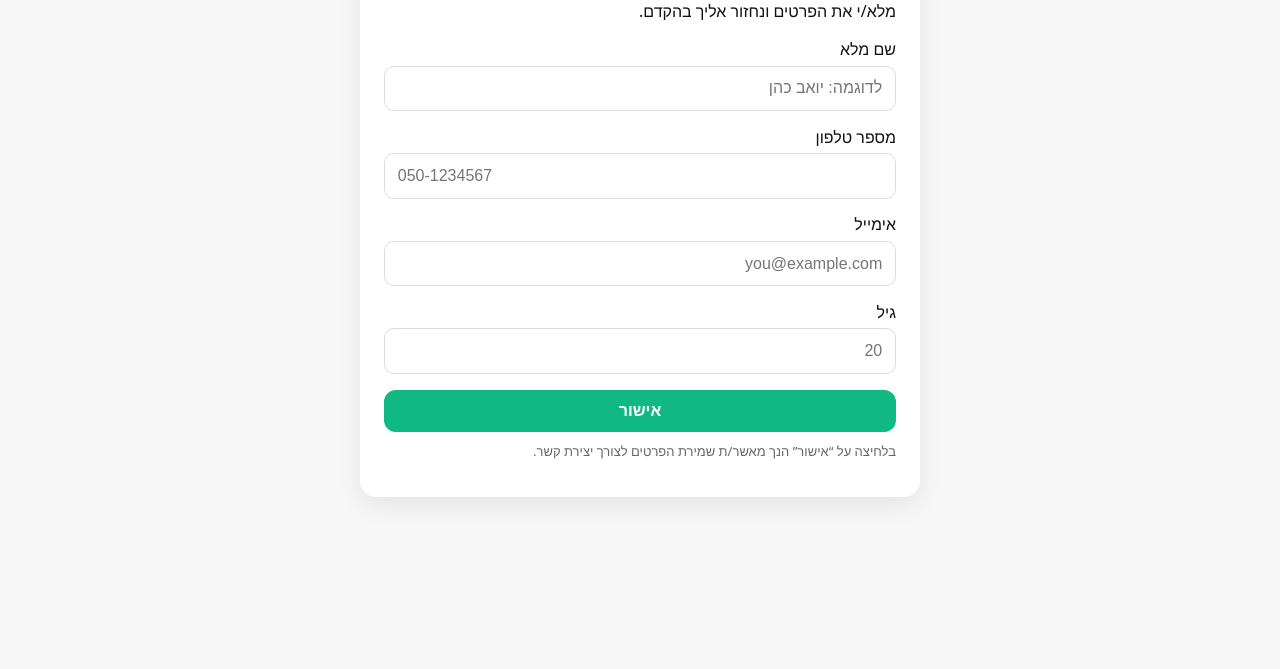
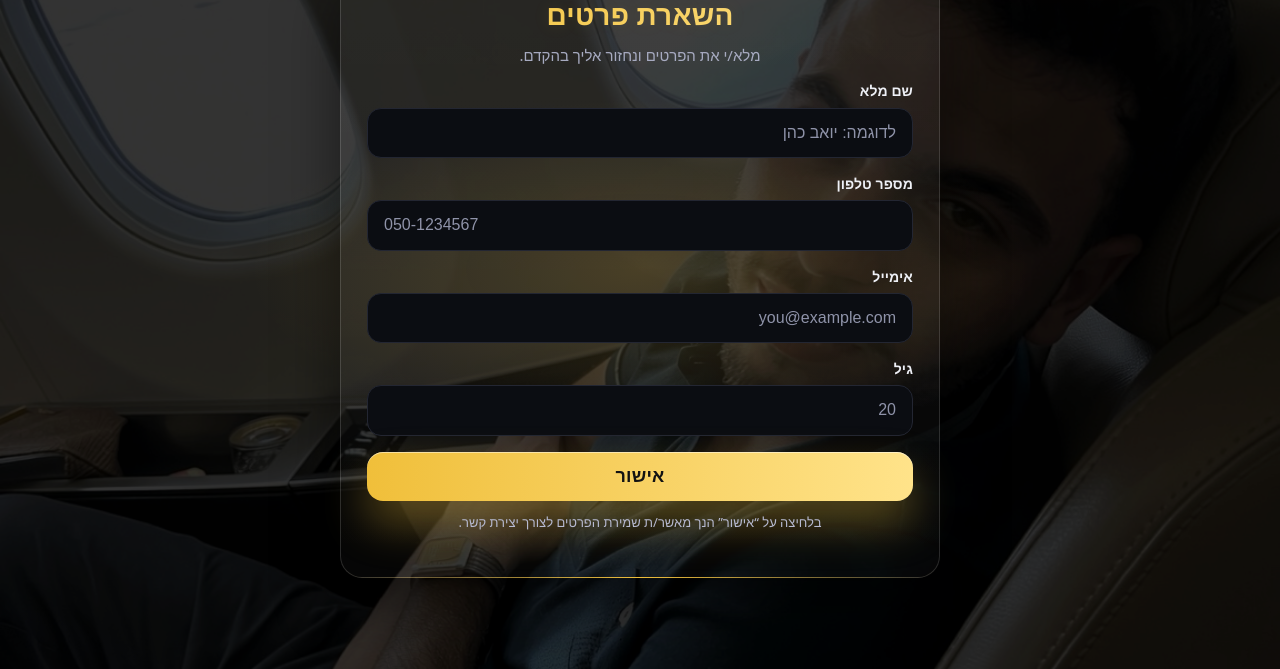
Before and after one commit to yinonplay122-tech/landingpage, a website: page index.html in a window 1280 px wide. Shown: the part 131-800 px from the top of the page. Drawn offline with Linux system fonts and the light colour scheme.

Commit message:
Update index.html

```diff
--- a/index.html
+++ b/index.html
@@ -5,7 +5,7 @@
   <meta name="viewport" content="width=device-width, initial-scale=1" />
   <title>דף נחיתה — הרשמה</title>
   <style>
-  /* ========= משתנים משותפים ========= */
+  /* ===== ערכת צבעים וגופנים — זהה לדף הבית ===== */
   :root{
     --bg:#0b0b0f; --panel:#0f1116; --text:#eef0f6; --muted:#a7abc1;
     --line:rgba(255,255,255,.14); --gold1:#ffe38a; --gold2:#f0bf3a;
@@ -13,113 +13,107 @@
   }
   *{box-sizing:border-box}
 
-  /* ========= ברירת מחדל: לייט (כמו בקטע הראשון) ========= */
+  /* ===== רקע כללי + הילה ===== */
   body{
-    font-family:system-ui,-apple-system,Segoe UI,Roboto,Helvetica,Arial,sans-serif;
-    background:#f7f7f8; margin:0; color:#111;
-    display:block; /* כדי לא לדרוס את הפריסה הקיימת */
-  }
-  .wrap{
-    max-width:560px; margin:48px auto; padding:24px;
-    background:#fff; border-radius:16px;
-    box-shadow:0 8px 24px rgba(0,0,0,.08);
-  }
-  h1{margin:0 0 10px}
-  label{display:block; margin:.9rem 0 .35rem}
-  input{
-    width:100%; padding:.8rem; border:1px solid #ddd;
-    border-radius:10px; font-size:16px; background:#fff; color:#111;
-  }
-  button{
-    margin-top:16px; width:100%; padding:12px; border:0; border-radius:12px;
-    background:#10b981; color:#fff; font-weight:700; font-size:16px; cursor:pointer;
-  }
-  .note{margin-top:10px; color:#666; font-size:13px}
-
-  /* ========= אופציה: עיצוב כהה–זהב (כמו בקטע השני) =========
-     הפעלה ע"י הוספת class="theme-dark" ל-<body> */
-  body.theme-dark{
+    margin:0;
+    font-family:system-ui,-apple-system,Segoe UI,Heebo,Roboto,Helvetica,Arial,sans-serif;
     color:var(--text);
     min-height:100vh;
     background:
       radial-gradient(1200px 520px at 80% -10%, rgba(240,191,58,.12), transparent 60%),
       radial-gradient(900px 520px at -10% 120%, rgba(140,120,240,.08), transparent 60%),
       var(--bg);
-    display:flex; align-items:center; justify-content:center; padding:20px;
-    text-align:center;
+    display:flex; align-items:center; justify-content:center;
+    padding:20px; text-align:center;
   }
-  body.theme-dark::before{
+  /* תמונת רקע (אם קיימת) */
+  body::before{
     content:""; position:fixed; inset:0;
-    background:url("images/plane.jpeg") center/cover no-repeat fixed;
-    filter:brightness(.22) saturate(.9); opacity:.9; z-index:-2; pointer-events:none;
+    background:url("images/plane.jpeg?v=2") center/cover no-repeat fixed;
+    filter:brightness(.22) saturate(.9); opacity:.9;
+    z-index:-2; pointer-events:none;
   }
-  body.theme-dark::after{
+  /* הילה זהובה */
+  body::after{
     content:""; position:fixed; inset:0;
     background:radial-gradient(600px 260px at 50% 50%, var(--glow), transparent 65%);
     z-index:-1; pointer-events:none;
   }
 
-  /* כרטיס כהה–זהב */
-  .card{
-    width:100%; max-width:560px; padding:34px 26px;
+  /* ===== כרטיס אחיד לשני הדפים =====
+     ב-index יש לך <main class="wrap">..., ב-success יש .box —
+     כאן אנחנו נותנים לשניהם אותו מראה יוקרתי */
+  .wrap, .box{
+    width:100%; max-width:600px;
+    padding:34px 26px;
     background:linear-gradient(180deg, rgba(255,255,255,.06), rgba(255,255,255,.025));
     border:1px solid var(--line); border-radius:22px;
     box-shadow:0 28px 60px rgba(0,0,0,.5), inset 0 1px 0 rgba(255,255,255,.05);
-    position:relative; margin:auto;
+    position:relative; text-align:inherit;
   }
-  .card::before{
+  .wrap::before, .box::before{
     content:""; position:absolute; inset:-1px; border-radius:22px; padding:1px;
     background:linear-gradient(90deg, transparent, var(--gold2), transparent);
     -webkit-mask:linear-gradient(#000 0 0) content-box, linear-gradient(#000 0 0);
     -webkit-mask-composite:xor; mask-composite:exclude; pointer-events:none;
   }
 
-  /* טיפוגרפיה בכרטיס הכהה בלבד */
-  body.theme-dark .card h1{
-    margin:0 0 10px; font-weight:900; letter-spacing:.2px;
+  /* ===== טיפוגרפיה ===== */
+  h1{
+    margin:0 0 12px; font-weight:900; letter-spacing:.2px;
     font-size:clamp(22px,3.8vw,28px);
     background:linear-gradient(100deg,var(--gold2),var(--gold1));
     -webkit-background-clip:text; background-clip:text; color:transparent;
     text-shadow:0 0 18px rgba(240,191,58,.12);
   }
-  body.theme-dark .card p{margin:0 0 14px; color:var(--muted); font-size:15px}
+  p{margin:0 0 12px; color:var(--muted); font-size:15px}
 
-  /* שדות בתוך העיצוב הכהה–זהב */
-  body.theme-dark .card label{
-    display:block; margin:.9rem 0 .35rem; color:var(--text); font-weight:700; font-size:14px;
+  /* ===== טופס (index.html) ===== */
+  label{
+    display:block; margin:1rem 0 .45rem; color:var(--text);
+    font-weight:700; font-size:14px; letter-spacing:.1px; text-align:right;
   }
-  body.theme-dark .card input{
-    width:100%; padding:.9rem 1rem; font-size:16px; outline:0;
+  input{
+    width:100%; padding:0.95rem 1rem; font-size:16px; outline:0;
     border:1px solid #232632; border-radius:14px; color:var(--text);
     background:#0b0d12;
     transition:border-color .15s ease, box-shadow .15s ease, background .15s ease, transform .08s ease;
   }
-  body.theme-dark .card input::placeholder{color:#8f93a9}
-  body.theme-dark .card input:hover{border-color:#2f3342}
-  body.theme-dark .card input:focus{
+  input::placeholder{color:#8f93a9}
+  input:hover{border-color:#2f3342}
+  input:focus{
     border-color:var(--gold2);
     box-shadow:0 0 0 3px var(--ring), 0 6px 22px rgba(240,191,58,.20) inset;
     background:#0a0c11; transform:translateY(-1px);
   }
 
-  /* כפתור בתוך העיצוב הכהה–זהב */
-  body.theme-dark .card button,
-  body.theme-dark .card .cta{
+  /* כפתור שליחה (index) + קישור פעולה (success) */
+  button, a.cta{
     display:inline-block; width:100%;
     margin-top:16px; padding:14px 22px; border:0; border-radius:16px;
-    background:linear-gradient(92deg,var(--gold2),var(--gold1)); color:#121212;
-    font-weight:900; text-decoration:none; letter-spacing:.2px; font-size:18px; cursor:pointer;
+    background:linear-gradient(92deg,var(--gold2),var(--gold1));
+    color:#121212; font-weight:900; letter-spacing:.2px; font-size:18px; cursor:pointer;
+    text-decoration:none; text-align:center;
     box-shadow:0 22px 44px rgba(240,191,58,.35), inset 0 1px 0 rgba(255,255,255,.5);
     transition:transform .18s ease, box-shadow .18s ease, filter .18s ease;
   }
-  body.theme-dark .card button:hover,
-  body.theme-dark .card .cta:hover{
+  button:hover, a.cta:hover{
     transform:translateY(-1px) scale(1.015); filter:saturate(1.05);
     box-shadow:0 28px 56px rgba(240,191,58,.45), inset 0 1px 0 rgba(255,255,255,.6);
   }
-  body.theme-dark .card button:active,
-  body.theme-dark .card .cta:active{transform:translateY(0) scale(.99)}
+  button:active, a.cta:active{transform:translateY(0) scale(.99)}
+
+  /* הערת פרטיות/הבהרה */
+  .note{margin-top:12px; color:#b7bad1; font-size:13px}
+
+  /* ===== התאמה לניידים ===== */
+  @media (max-width:520px){
+    .wrap, .box{padding:24px 16px}
+    h1{font-size:22px}
+    button, a.cta{font-size:17px}
+  }
 </style>
+
 
 </head>
 <body>
```
